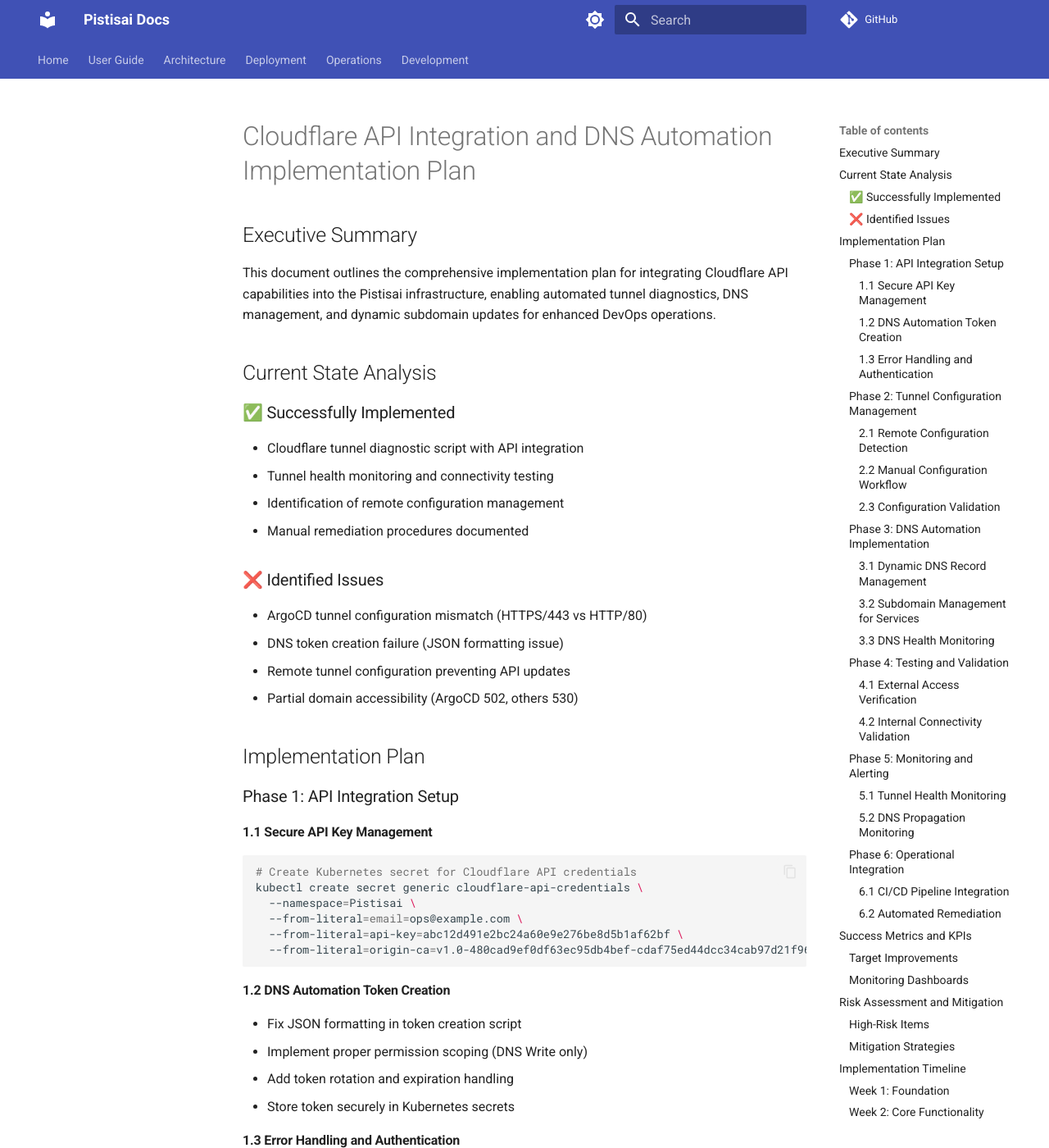
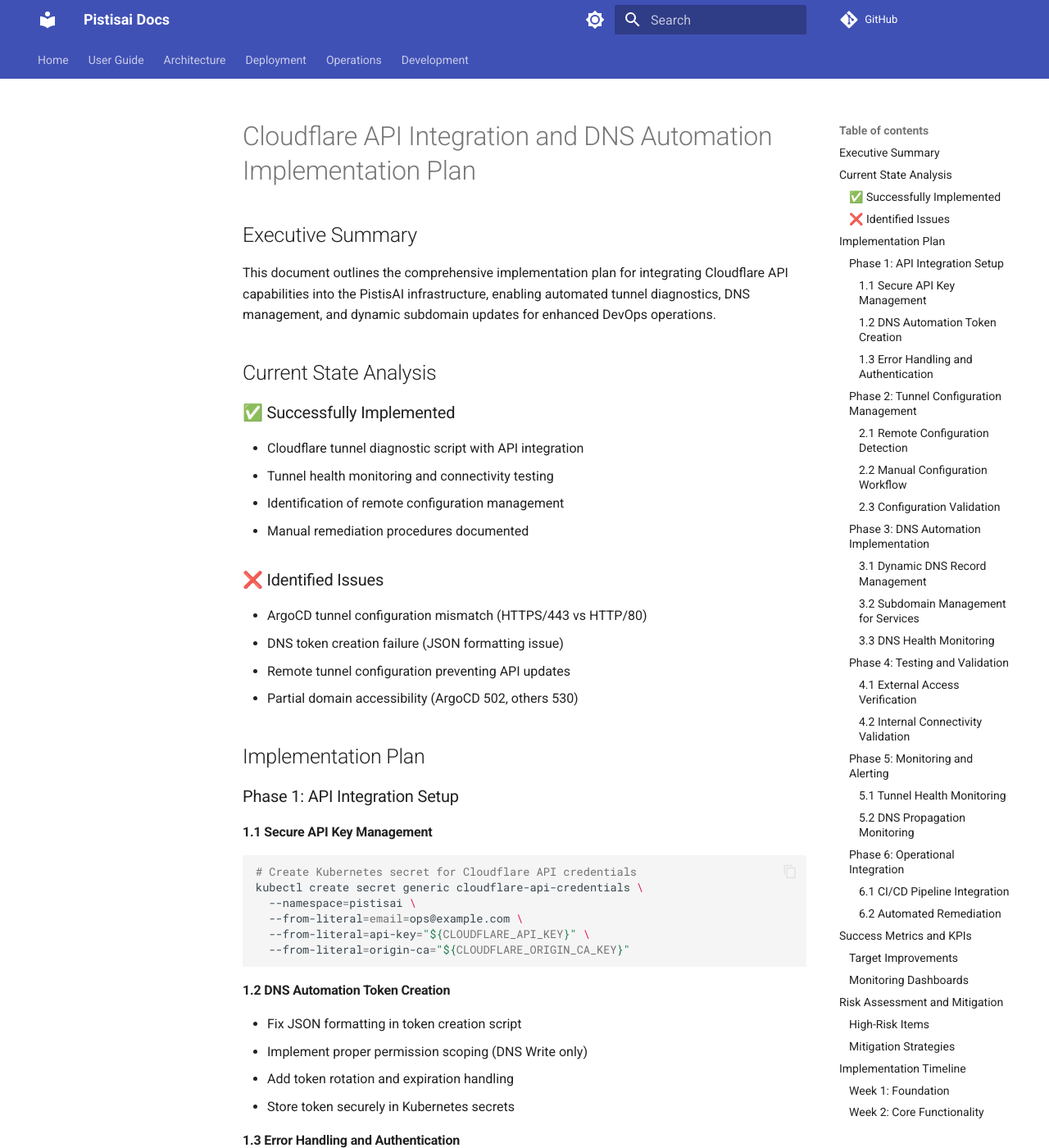
Before and after one commit to pistisAI/pistisai-app, an MkDocs documentation site: the page built from docs/development/scripts/cloudflare-dns-automation-plan.md, in a window 1280 px wide and 1400 px high. Shown: the whole window at 82% size. Built offline with MkDocs 1.6.1 and Material for MkDocs 9.7.7, drawn with Linux system fonts in a browser that asks for light colours; comment, search, counter and statistics services are not loaded; some of the changed text lies outside the part shown.

Commit message:
docs: replace leaked Cloudflare keys and drop IAClé leftovers (#583)

````diff
--- a/docs/development/scripts/cloudflare-dns-automation-plan.md
+++ b/docs/development/scripts/cloudflare-dns-automation-plan.md
@@ -2,7 +2,7 @@
 
 ## Executive Summary
 
-This document outlines the comprehensive implementation plan for integrating Cloudflare API capabilities into the Pistisai infrastructure, enabling automated tunnel diagnostics, DNS management, and dynamic subdomain updates for enhanced DevOps operations.
+This document outlines the comprehensive implementation plan for integrating Cloudflare API capabilities into the PistisAI infrastructure, enabling automated tunnel diagnostics, DNS management, and dynamic subdomain updates for enhanced DevOps operations.
 
 ## Current State Analysis
 
@@ -29,10 +29,10 @@
 ```bash
 # Create Kubernetes secret for Cloudflare API credentials
 kubectl create secret generic cloudflare-api-credentials \
-  --namespace=Pistisai \
+  --namespace=pistisai \
   --from-literal=email=ops@example.com \
-  --from-literal=api-key=abc12d491e2bc24a60e9e276be8d5b1af62bf \
-  --from-literal=origin-ca=v1.0-480cad9ef0df63ec95db4bef-cdaf75ed44dcc34cab97d21f9609c8616e1343c60fbec022bd0d5d4bd33b6c872b79db387f6833c667f1c1399ef50afbc6f01fccbdfcfd68e11298d8fa15965037a99d8be8791e7aba
+  --from-literal=api-key="${CLOUDFLARE_API_KEY}" \
+  --from-literal=origin-ca="${CLOUDFLARE_ORIGIN_CA_KEY}"
 ```
 
 #### 1.2 DNS Automation Token Creation
@@ -92,7 +92,7 @@
     log_info "Validating tunnel configuration..."
 
     # Check ArgoCD service configuration
-    if kubectl logs -n Pistisai deploy/cloudflared | grep -q "443"; then
+    if kubectl logs -n pistisai deploy/cloudflared | grep -q "443"; then
         log_error "ArgoCD still configured for HTTPS/443"
         return 1
     fi
@@ -212,7 +212,7 @@
 
     # Test ArgoCD server directly
     kubectl run curl-test --image=curlimages/curl \
-        -n Pistisai --rm -it -- \
+        -n pistisai --rm -it -- \
         curl -v http://argocd-server.argocd.svc.cluster.local:80/healthz
 }
 ```
@@ -290,13 +290,13 @@
     log_info "Attempting automated remediation..."
 
     # Check tunnel pod status
-    local running_pods=$(kubectl get pods -n Pistisai \
+    local running_pods=$(kubectl get pods -n pistisai \
         -l app=cloudflared --field-selector=status.phase=Running \
         --no-headers | wc -l)
 
     if [ "$running_pods" -eq 0 ]; then
         log_warning "No tunnel pods running, restarting deployment..."
-        kubectl rollout restart deployment/cloudflared -n Pistisai
+        kubectl rollout restart deployment/cloudflared -n pistisai
         sleep 30
     fi
 
@@ -365,7 +365,7 @@
 
 ## Conclusion
 
-This implementation plan provides a comprehensive roadmap for integrating Cloudflare API capabilities into the Pistisai infrastructure. By addressing the current tunnel configuration issues and implementing automated DNS management, we can achieve:
+This implementation plan provides a comprehensive roadmap for integrating Cloudflare API capabilities into the PistisAI infrastructure. By addressing the current tunnel configuration issues and implementing automated DNS management, we can achieve:
 
 1. **100% Domain Accessibility**: All subdomains fully functional
 2. **Automated Operations**: Reduced manual intervention and faster MTTR
````
Also changed, not shown: other parts of docs/development/scripts/cloudflare-dns-automation-plan.md (+1 -1 lines).
